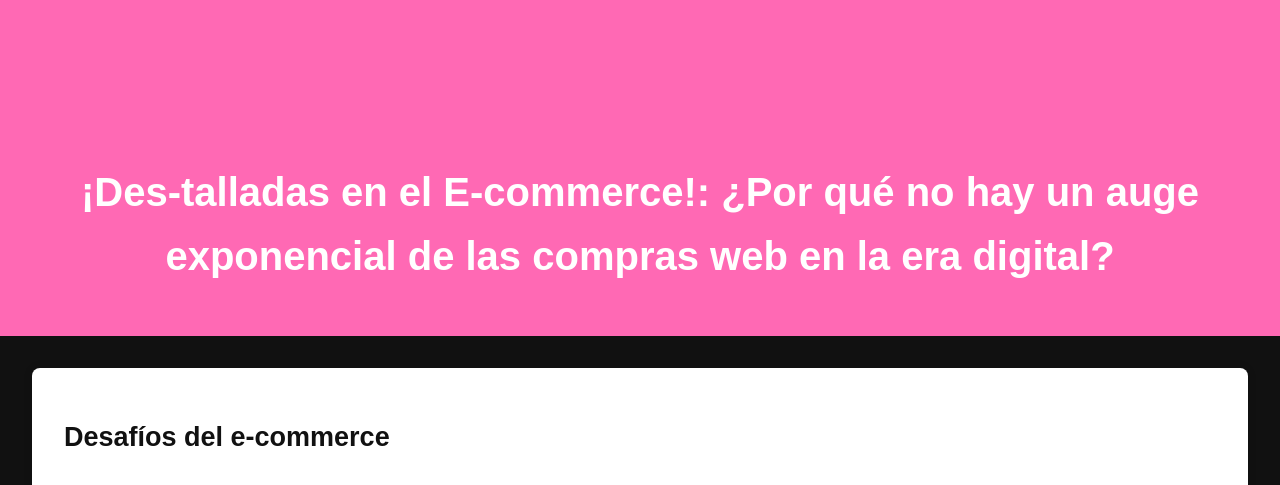
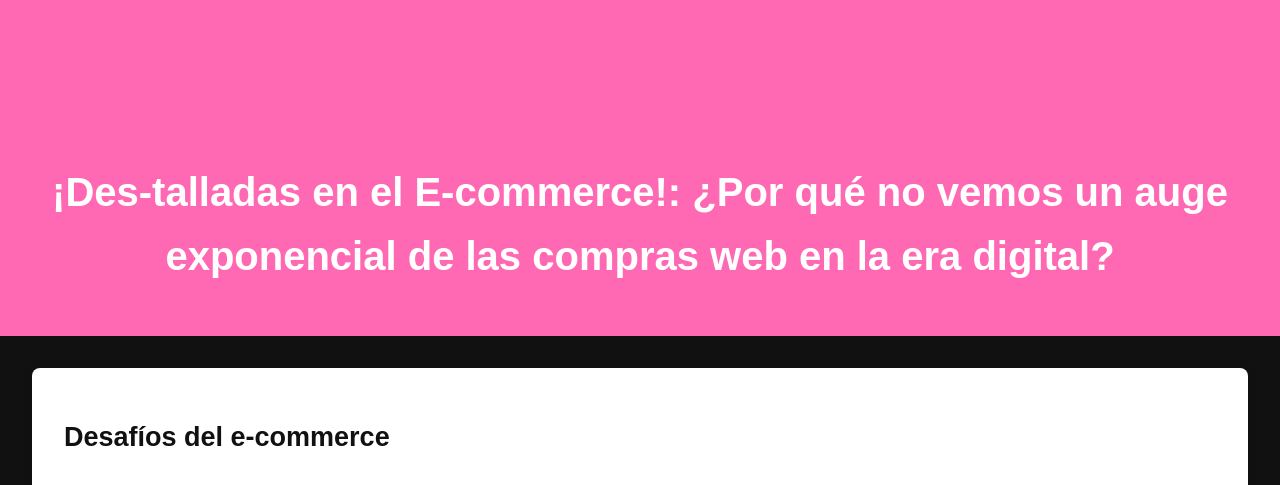
Before and after one commit to mconsuelodiaz/Las-Peluqueras-, a plain HTML site: page docs/index.html in a window 1280 px wide. Shown: the part 672-1157 px from the top of the page. Drawn offline with nearby package versions, Linux system fonts and the light colour scheme; a script that the page names is missing; files whose address does not match are found by name; a web font is replaced by a local one.

Commit message:
Update index.html

```diff
--- a/docs/index.html
+++ b/docs/index.html
@@ -155,7 +155,8 @@
     </div>
 
     <header>
-        <h1>¡Des-talladas en el E-commerce!: ¿Por qué no hay un auge exponencial de las compras web en la era digital?</h1>
+        <h1>¡Des-talladas en el E-commerce!:
+ ¿Por qué no vemos un auge exponencial de las compras web en la era digital?</h1>
     </header>
 
     <section id="Desafios">
```
